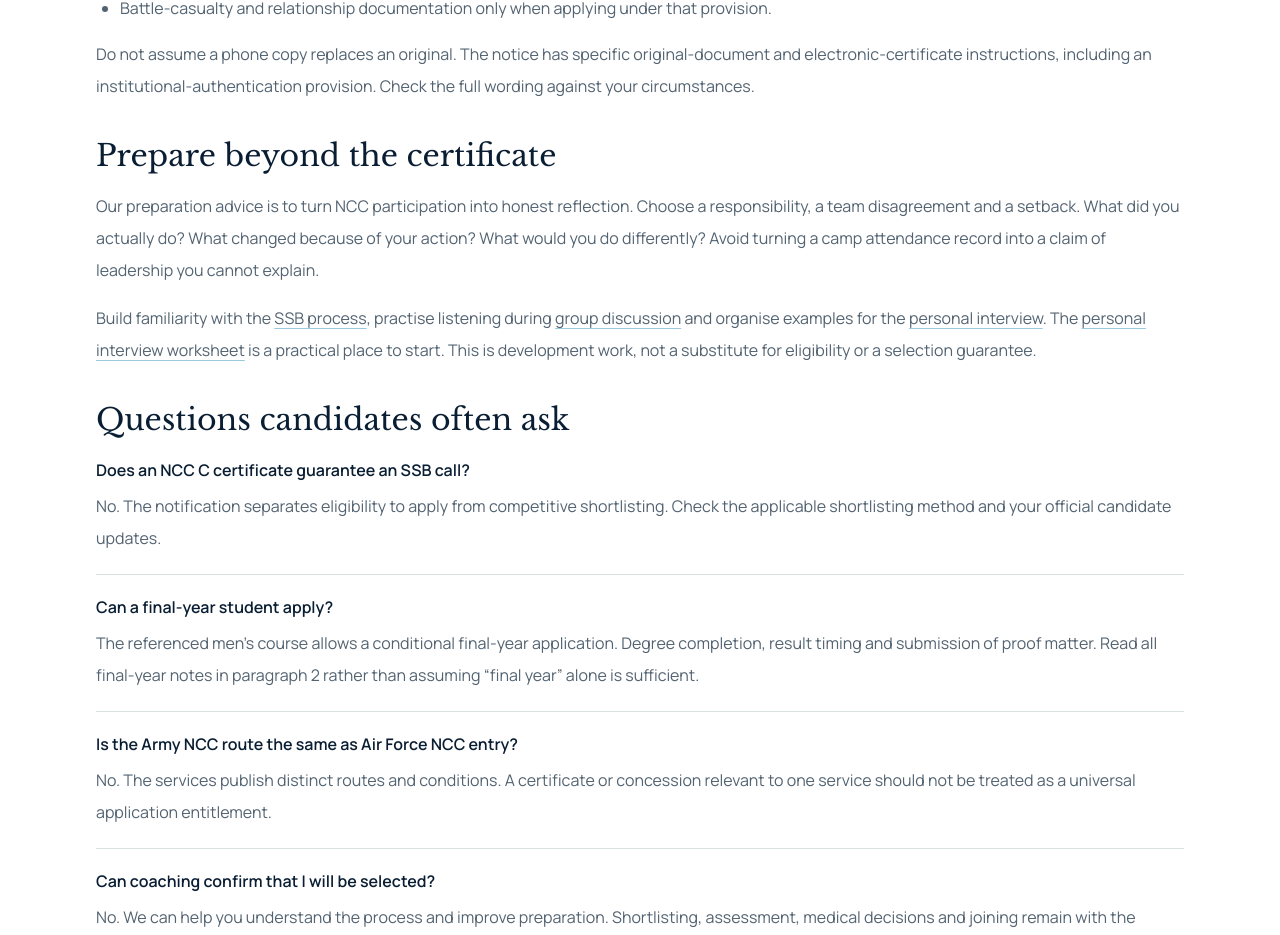
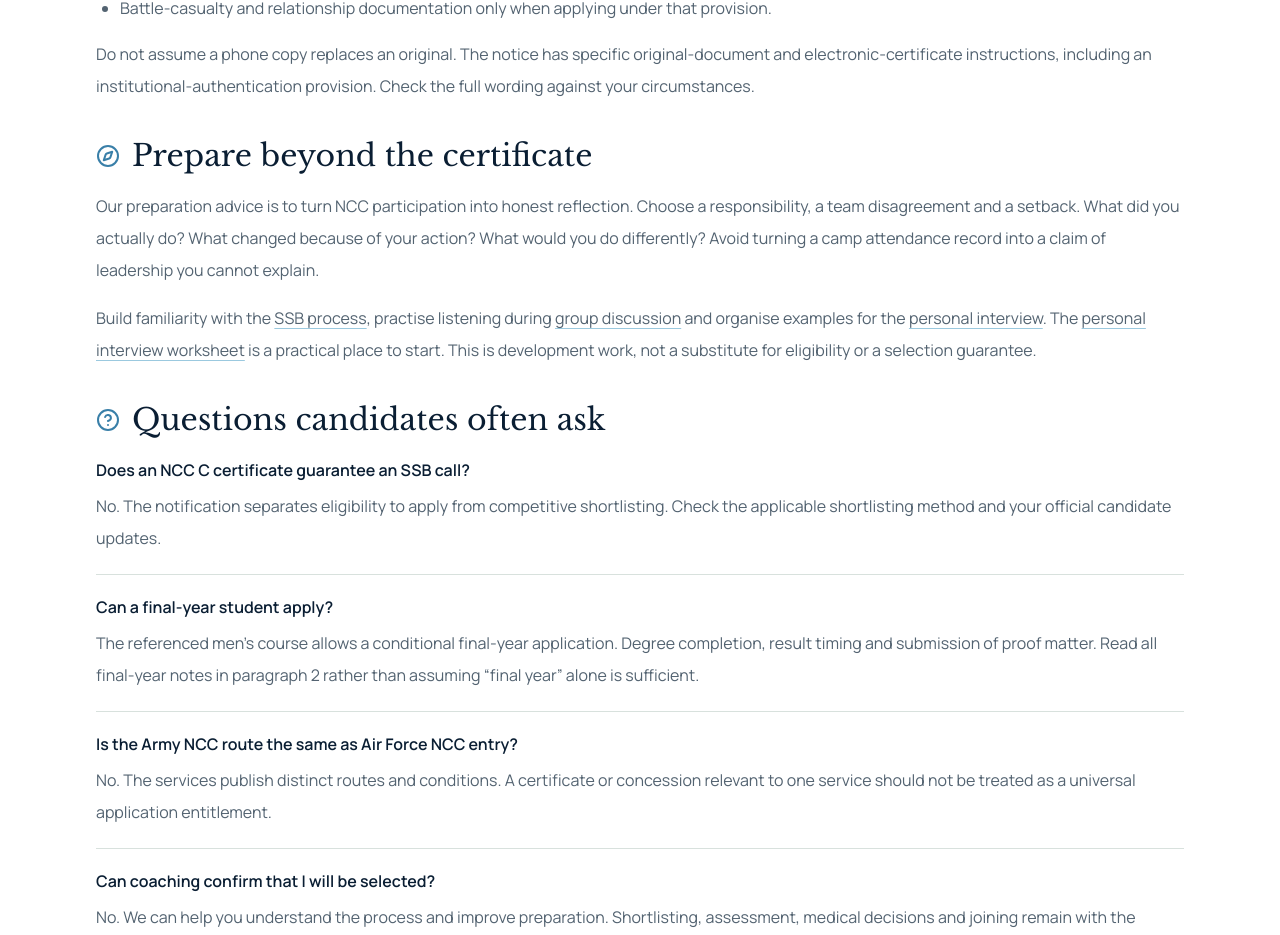
Before and after one commit to 247vks/MarchAheadAcademy, a Next.js app: page /career-paths/ncc-special-entry in a window 1280 px wide. Shown: the part 1938-2873 px from the top of the page. Built offline with nearby package versions, Linux system fonts and the light colour scheme; no server answers.

Commit message:
Add NCC preparation and FAQ heading icons

```diff
--- a/app/career-paths/ncc-special-entry/page.tsx
+++ b/app/career-paths/ncc-special-entry/page.tsx
@@ -1,6 +1,6 @@
 import type { Metadata } from 'next';
 import Link from 'next/link';
-import { GraduationCap, ClipboardCheck, Route, ArrowRight } from 'lucide-react';
+import { GraduationCap, ClipboardCheck, Route, ArrowRight, Compass, CircleHelp } from 'lucide-react';
 import {
   Breadcrumbs,
   SiteHeader,
@@ -202,7 +202,8 @@ export default function Page() {
           </p>
         </section>
         <section className="mt-9">
-          <h2 className="font-heading text-3xl">
+          <h2 className="flex items-center gap-3 font-heading text-3xl">
+            <Compass className="shrink-0 text-[#397fa8]" aria-hidden="true" />
             Prepare beyond the certificate
           </h2>
           <p className="mt-4 leading-8 text-[#536371]">
@@ -240,7 +241,8 @@ export default function Page() {
           </p>
         </section>
         <section className="mt-9">
-          <h2 className="font-heading text-3xl">
+          <h2 className="flex items-center gap-3 font-heading text-3xl">
+            <CircleHelp className="shrink-0 text-[#397fa8]" aria-hidden="true" />
             Questions candidates often ask
           </h2>
           <div className="mt-5 space-y-5">
```
